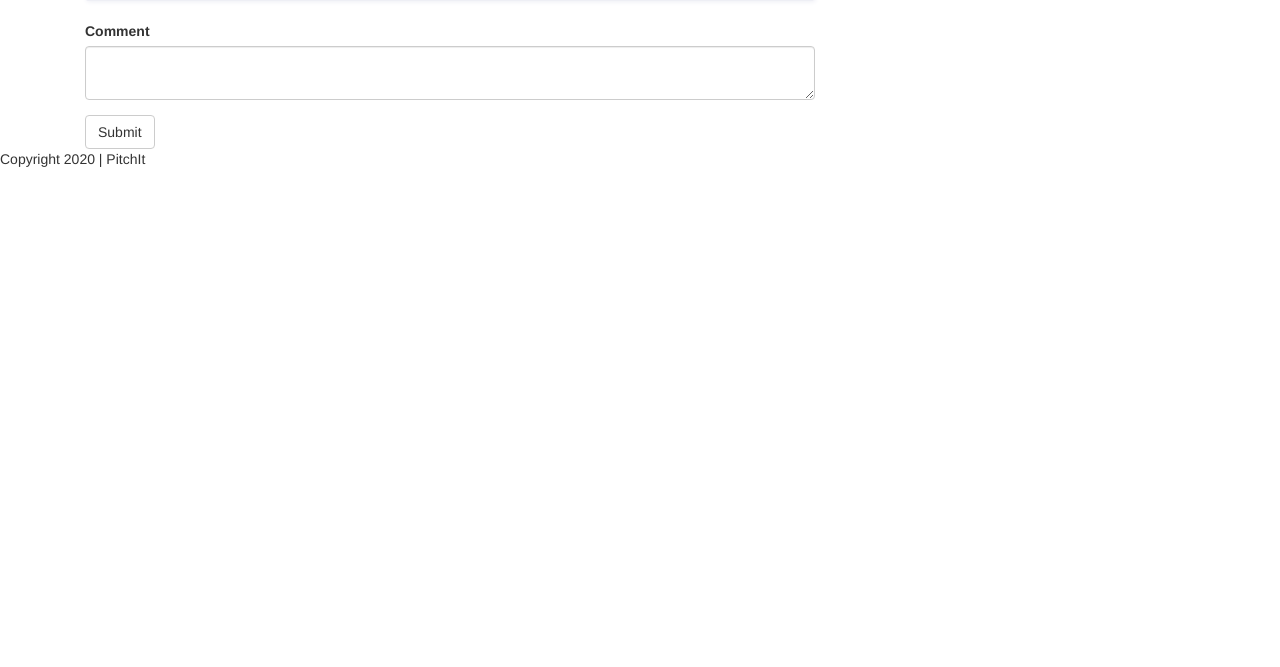
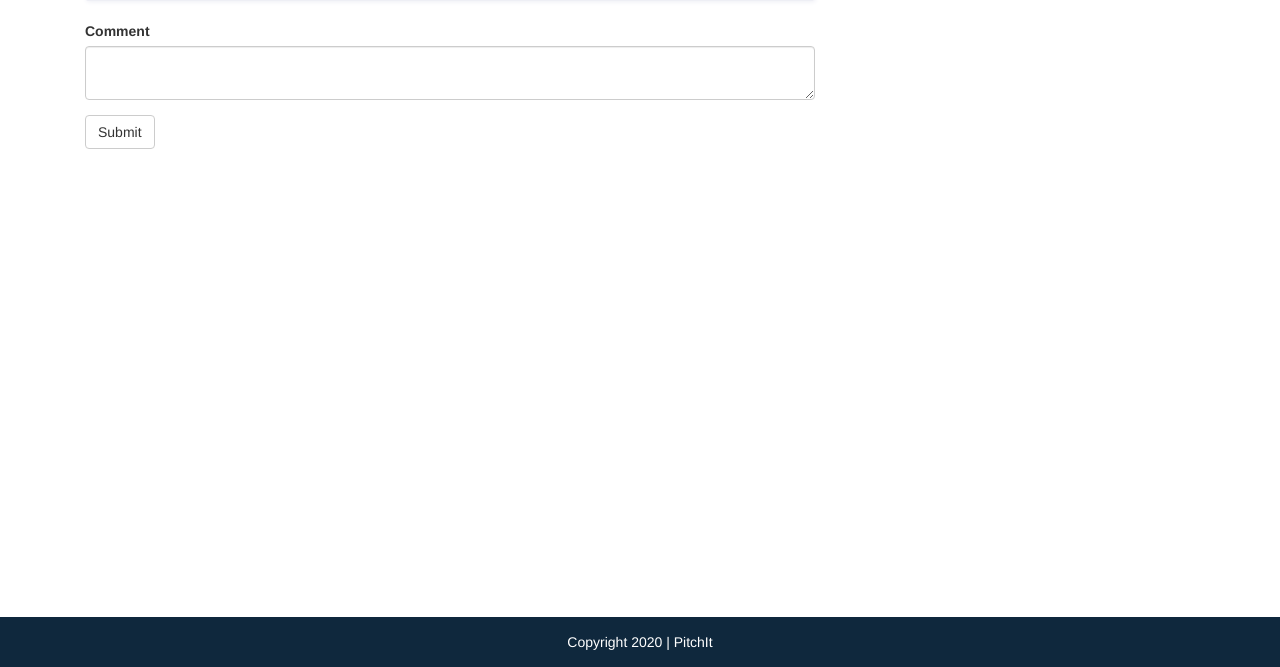
Before and after one commit to demarillacizere/One-Minute-Pitch, a Flask app: template app/templates/comment.html in a window 1280 px wide. Shown: the part 133-800 px from the top of the page. Run offline with Flask 2, Linux system fonts and the light colour scheme; the template is opened without the code that fills it: values that come from a table or form of the project are taken from there, others are empty; some libraries are stand-ins or nearby versions.

Commit message:
deployment

```diff
--- a/app/templates/comment.html
+++ b/app/templates/comment.html
@@ -23,5 +23,5 @@
     </div>
     </div>
 </div>
-<footer class='footer'>Copyright 2020 | PitchIt</footer>
+<footer class='footer' style='position:fixed;left:0;bottom:0;background-color:rgb(15, 40, 61);padding:15px;text-align:center;width:100%;color:white;'>Copyright 2020 | PitchIt</footer>
 {% endblock %}
```
